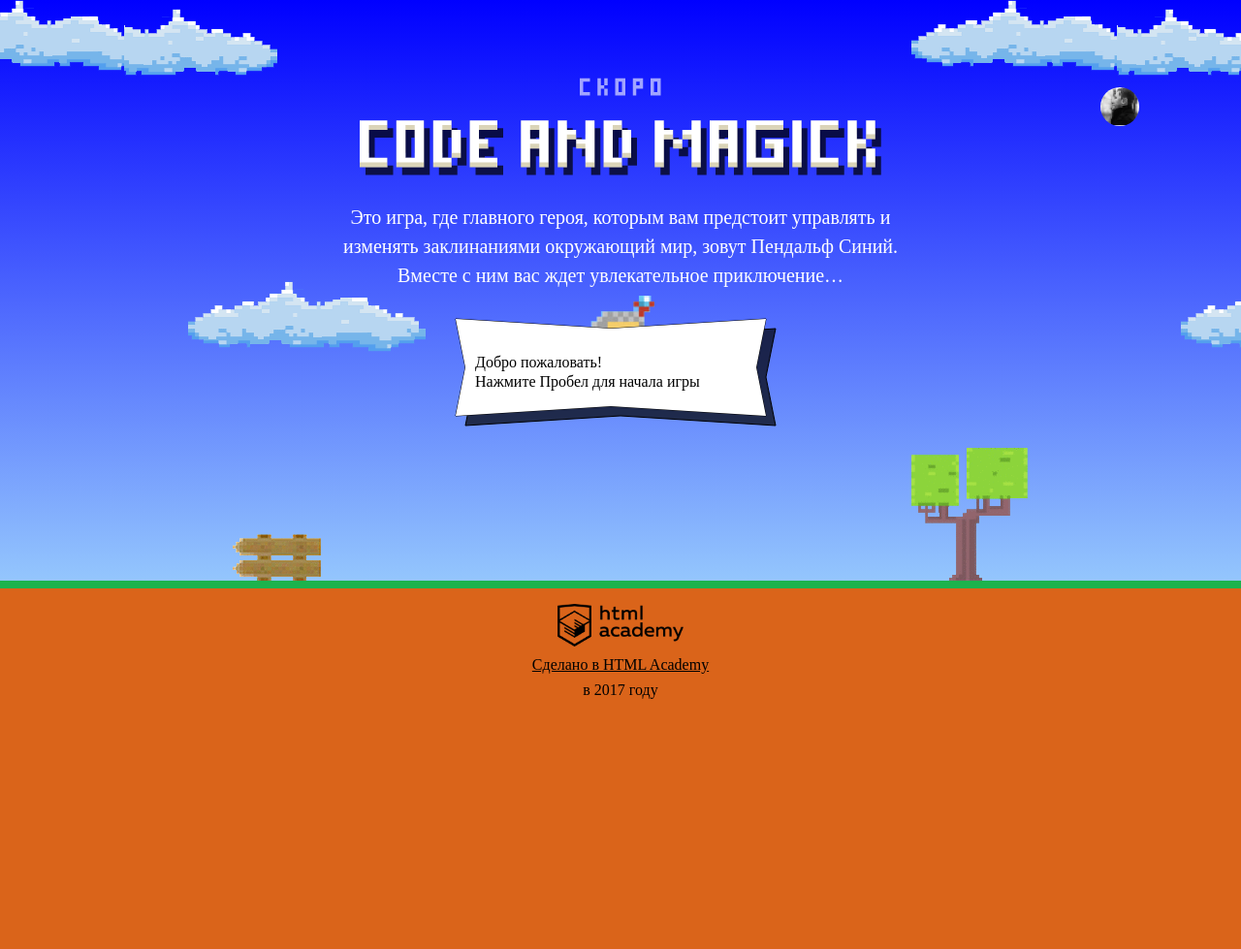
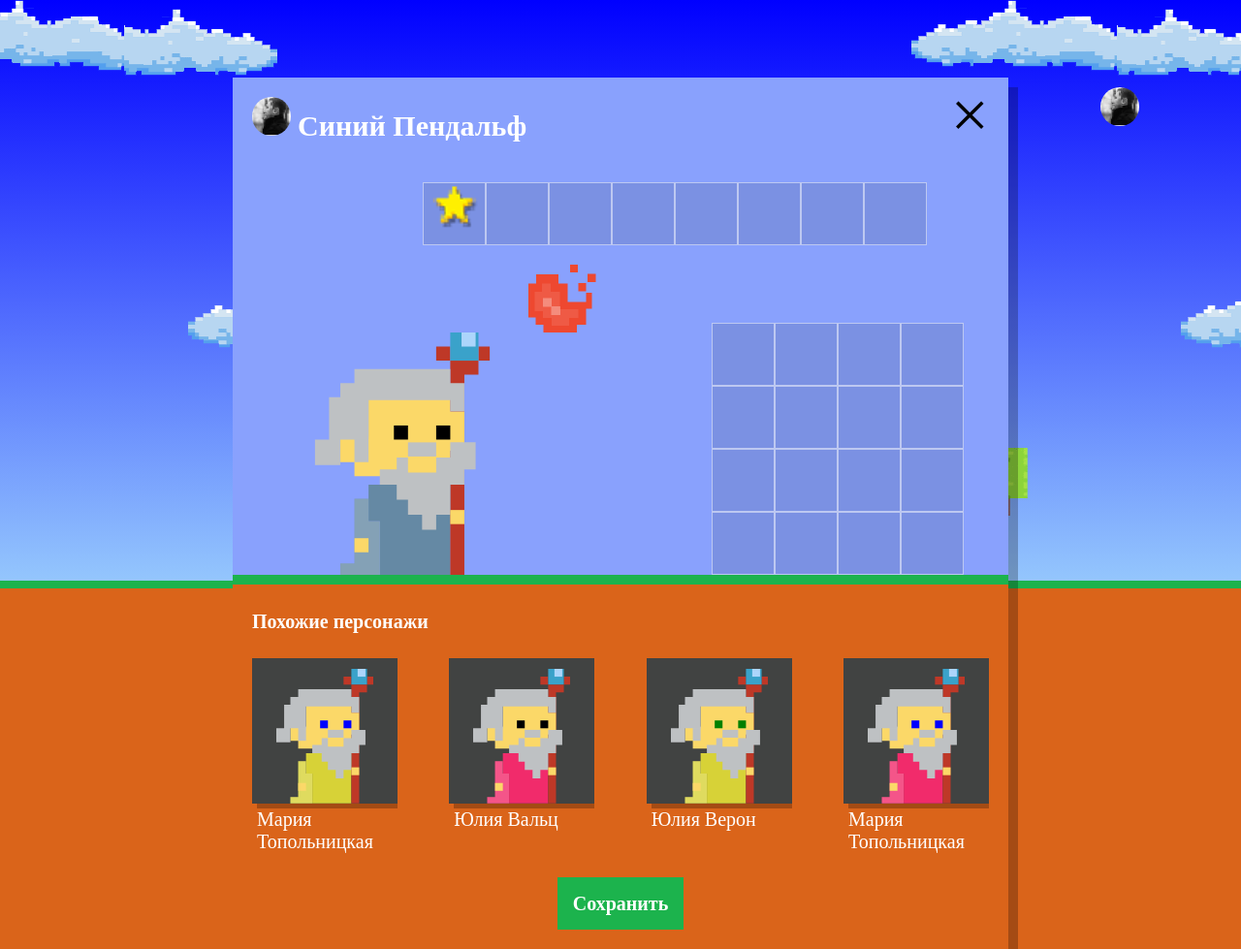
Before and after one commit to YuriiKhomenko/835515-code-and-magick-19, a website: page index.html in a window 1280 px wide. Shown: the whole page at 97% size. Before the commit the page ends 800 px from the top, so only its background shows below. Drawn offline with Linux system fonts and the light colour scheme; a web font is replaced by a local one.

Commit message:
Добавляет на страницу 4 похожих мага

```diff
--- a/index.html
+++ b/index.html
@@ -204,5 +204,6 @@ var getWizardY = function (height) {
 </script>
 <script src="js/stat.js"></script>
 <script src="js/game.js"></script>
+<script src="js/setup.js"></script>
 </body>
 </html>
--- /dev/null
+++ b/js/setup.js
@@ -0,0 +1,46 @@
+'use strict';
+
+var NAMES = ['Иван', 'Хуан Себастьян', 'Мария', 'Кристоф', 'Виктор', 'Юлия', 'Люпита', 'Вашингтон'];
+var SURNAMES = ['да Марья', 'Верон', 'Мирабелла', 'Вальц', 'Онопко', 'Топольницкая', 'Нионго', 'Ирвинг'];
+var COAT_COLORS = ['rgb(101, 137, 164)', 'rgb(241, 43, 107)', 'rgb(146, 100, 161)', 'rgb(56, 159, 117)',
+  'rgb(215, 210, 55)', 'rgb(0, 0, 0)'];
+var EYES_COLOR = ['black', 'red', 'blue', 'yellow', 'green'];
+
+var getRandomElFromArray = function (array) {
+  return array[Math.floor(Math.random() * array.length)];
+};
+
+var getWizardData = function () {
+  var wizard = {
+    'name': getRandomElFromArray(NAMES) + ' ' + getRandomElFromArray(SURNAMES),
+    'coatColor': getRandomElFromArray(COAT_COLORS),
+    'eyesColor': getRandomElFromArray(EYES_COLOR)
+  };
+  return wizard;
+};
+
+var renderWizard = function (wizard) {
+  var wizardElement = similarWizardTemplate.cloneNode(true);
+  wizardElement.querySelector('.setup-similar-label').textContent = wizard.name;
+  wizardElement.querySelector('.wizard-coat').style.fill = wizard.coatColor;
+  wizardElement.querySelector('.wizard-eyes').style.fill = wizard.eyesColor;
+  return wizardElement;
+};
+
+var similarListElement = document.querySelector('.setup-similar-list');
+var similarWizardTemplate = document.querySelector('#similar-wizard-template')
+  .content
+  .querySelector('.setup-similar-item');
+
+var fragment = document.createDocumentFragment();
+for (var i = 0; i < 4; i++) {
+  fragment.appendChild(renderWizard(getWizardData()));
+}
+similarListElement.appendChild(fragment);
+
+var userDialog = document.querySelector('.setup');
+if (userDialog.classList.contains('hidden')) {
+  userDialog.classList.remove('hidden');
+}
+
+userDialog.querySelector('.setup-similar').classList.remove('hidden');
```
